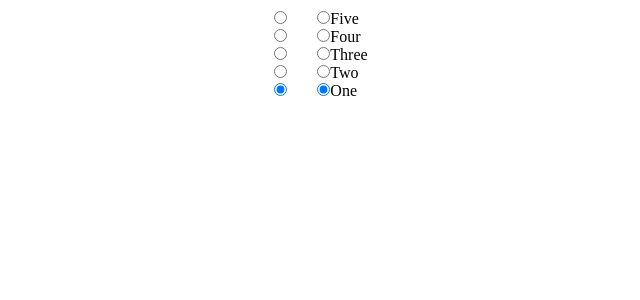
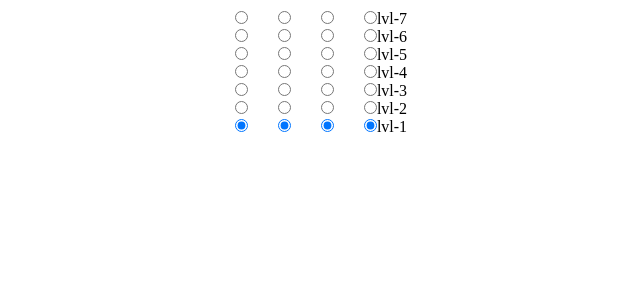
Before and after one commit to Azamark/Elevator, a Vue app: page / in a window 1280 px wide. Shown: the top 300 px of the page, without its empty margins (319-959 px from the left). Built offline with nearby package versions, Linux system fonts and the light colour scheme.

Commit message:
Логика заполнения массива этажей
Добавлена логика заполнения массива этажей,  levelsCnt - задает максимальное кол-во

```diff
--- a/src/App.vue
+++ b/src/App.vue
@@ -7,8 +7,9 @@
             @call-received="shiftStack"
         />
         <levels
-            :levels="levels"
+            :levelsCnt="levelsCnt"
             @selected="pushStack"
+            @levels-ready="getLvlsArray"
         />
     </div>
 </template>
@@ -21,17 +22,15 @@ export default {
     data() {
         return {
             callStack: [],
-            levels: [
-                {name: 'Five', value: 5},
-                {name: 'Four', value: 4},
-                {name: 'Three', value: 3},
-                {name: 'Two', value: 2},
-                {name: 'One', value: 1}
-            ],
-            elevatorCnt: 1
+            levelsCnt: 7,
+            levels: [],
+            elevatorCnt: 3
         }
     },
     methods: {
+        getLvlsArray($data) {
+            this.levels = $data;
+        },
         pushStack($data) {
             let find =  this.callStack.find(el => {
                 return el === $data
--- a/src/components/Levels.vue
+++ b/src/components/Levels.vue
@@ -15,20 +15,27 @@
 <script>
 export default {
     props: {
-        levels: {
-            type: Array,
-            required: true,
-        }
+        levelsCnt: [Number],
     },
     data() {
         return {
             picked: 1,
+            levels: [],
         }
     },
     methods: {
         selected() {
             this.$emit("selected", this.picked);
         }
+    },
+    created() {
+        for(let i = 0; i < this.levelsCnt; i++){
+            this.levels.unshift({
+                name: `lvl-${i+1}`,
+                value: i+1
+            })
+        }
+        this.$emit('levels-ready', this.levels);
     },
     mounted() {
         if(localStorage.getItem('picked')) {
```
